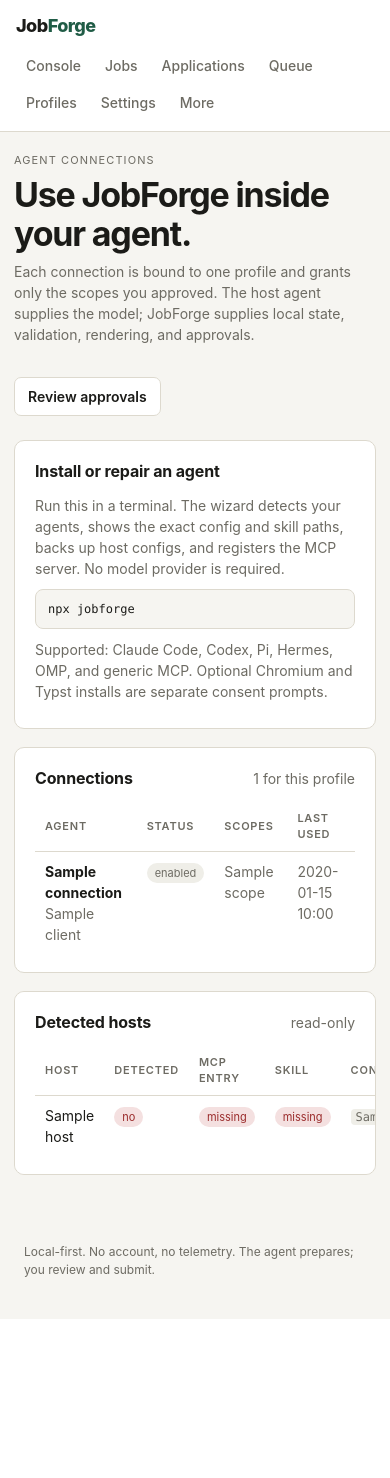
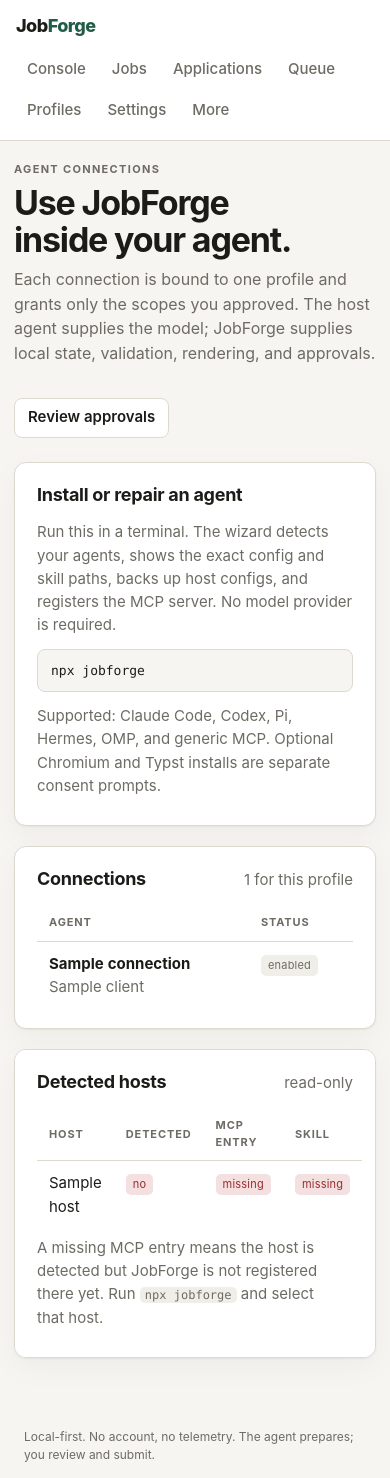
Before and after one commit to Taf0711/jobforge, a FastAPI app: template jobforge/web/templates/agents.html in a window 390 px wide. Shown: the top 1478 px of the page. Before the commit the page ends 1319 px from the top, so only its background shows below. Run offline with FastAPI, Linux system fonts and the light colour scheme; the template is opened without the code that fills it: most values are stand-ins (such as "Sample title", 1, 10 or a date in 2020); parts of the project's set-up code (start-up, migrations or seed data) failed here and were passed over.

Commit message:
Release v0.5.2: UI refinement
- Refine typography, OKLCH color, surfaces, spacing, table scanability, and status badges
- Add focus-visible, active, disabled, reduced-motion, skip link, and aria-current states
- Collapse job descriptions and replace raw artifact paths with readable states and PDF links

```diff
--- a/installer/package.json
+++ b/installer/package.json
@@ -1,6 +1,6 @@
 {
   "name": "jobforge",
-  "version": "0.5.1",
+  "version": "0.5.2",
   "description": "Install the JobForge local MCP server and Agent Skill into your coding agent.",
   "type": "module",
   "bin": {
--- a/jobforge/integrations/agents/mcp_server.py
+++ b/jobforge/integrations/agents/mcp_server.py
@@ -27,7 +27,7 @@
     try:
         return version("jobforge")
     except PackageNotFoundError:
-        return "0.5.1"
+        return "0.5.2"
 
 
 SERVER_VERSION = _server_version()
--- a/jobforge/quality.py
+++ b/jobforge/quality.py
@@ -188,7 +188,7 @@
         name="resume",
         passed=True,
         severity=BLOCKER,
-        detail=path,
+        detail="resume present",
     )
 
 
@@ -279,7 +279,7 @@
         name="cover_letter",
         passed=True,
         severity=WARNING,
-        detail=path,
+        detail="cover letter present",
     )
 
 
--- a/jobforge/web/app.py
+++ b/jobforge/web/app.py
@@ -410,7 +410,7 @@
             profile.id,
             min_score=ctx["prefs"].min_match,
             one_per_company=ctx["prefs"].one_application_per_company,
-            limit=10,
+            limit=6,
         )
         graph = services.load_network(cfg)
         if graph:
@@ -420,8 +420,8 @@
                 )
                 job["warm_channel"] = warm["channel"]
                 job["warm_score"] = warm["score"]
-        apps = db.list_applications(conn, profile.id, limit=8)
-        runs = db.list_runs(conn, 6)
+        apps = db.list_applications(conn, profile.id, limit=6)
+        runs = db.list_runs(conn, 5)
         agent_connections = [
             item
             for item in db.list_agent_connections(conn)
@@ -438,7 +438,7 @@
             operation["job_company"] = job.company if job else ""
             operation["job_title"] = job.title if job else ""
         github_lead_jobs = db.list_jobs(
-            conn, profile.id, source="github_jobs", min_score=0, limit=5
+            conn, profile.id, source="github_jobs", min_score=0, limit=3
         )
         github_lead_count = conn.execute(
             "SELECT COUNT(*) AS n FROM jobs WHERE source='github_jobs'"
--- a/jobforge/web/static/app.css
+++ b/jobforge/web/static/app.css
@@ -1,52 +1,89 @@
 :root {
-  --bg: #f6f5f1;
-  --surface: #ffffff;
-  --surface-2: #efeee8;
-  --ink: #1b1b18;
-  --muted: #6d6b63;
-  --line: #ddd9ce;
-  --accent: #205c46;
-  --accent-2: #e7f0ea;
-  --warn: #8a5a12;
-  --bad: #9b2c2c;
-  --good: #1f6b45;
-  --radius: 10px;
+  --bg: oklch(0.970 0.005 95.1);
+  --surface: oklch(1 0 0);
+  --surface-2: oklch(0.948 0.008 98.9);
+  --surface-3: oklch(0.932 0.010 96);
+  --ink: oklch(0.221 0.006 106.9);
+  --muted: oklch(0.527 0.013 95.3);
+  --line: oklch(0.885 0.015 90.2);
+  --line-soft: oklch(0.943 0.010 93.6);
+  --accent: oklch(0.429 0.072 165.6);
+  --accent-hover: oklch(0.373 0.063 166.6);
+  --accent-2: oklch(0.947 0.012 157.0);
+  --accent-line: oklch(0.879 0.026 161.9);
+  --warn: oklch(0.509 0.103 70.8);
+  --warn-soft: oklch(0.946 0.029 84.6);
+  --bad: oklch(0.465 0.147 24.9);
+  --bad-soft: oklch(0.923 0.022 17.6);
+  --good: oklch(0.471 0.096 157.3);
+  --good-soft: oklch(0.940 0.022 160.2);
+  --info: oklch(0.420 0.080 280);
+  --info-soft: oklch(0.940 0.020 280);
+  --focus: oklch(0.720 0.070 165 / 0.55);
+  --shadow: 0 1px 2px oklch(0.221 0.006 106.9 / 0.05), 0 10px 30px oklch(0.221 0.006 106.9 / 0.04);
+  --radius: 12px;
   --mono: "SFMono-Regular", ui-monospace, Menlo, Consolas, monospace;
-  --sans: -apple-system, BlinkMacSystemFont, "Segoe UI", Roboto, Helvetica, Arial, sans-serif;
+  --sans: ui-sans-serif, -apple-system, BlinkMacSystemFont, "SF Pro Text", "Segoe UI Variable", "Segoe UI", Roboto, Helvetica, Arial, sans-serif;
+  --text-xs: 0.6875rem;
+  --text-sm: 0.8125rem;
+  --text-base: 0.9375rem;
+  --text-lg: 1.125rem;
+  --text-xl: 1.5rem;
+  --text-2xl: 2.125rem;
 }
 
 * { box-sizing: border-box; }
+html { scroll-behavior: smooth; }
 html, body { margin: 0; padding: 0; }
 body {
   background: var(--bg);
   color: var(--ink);
   font-family: var(--sans);
-  font-size: 14px;
-  line-height: 1.5;
+  font-size: var(--text-base);
+  line-height: 1.55;
+  font-synthesis: none;
+  font-optical-sizing: auto;
+  -webkit-font-smoothing: antialiased;
+  -moz-osx-font-smoothing: grayscale;
+  text-rendering: optimizeLegibility;
 }
-a { color: var(--accent); text-decoration: none; }
-a:hover { text-decoration: underline; }
-code { font-family: var(--mono); font-size: 12px; background: var(--surface-2); padding: 1px 5px; border-radius: 4px; }
+a { color: var(--accent); text-decoration: none; transition: color 150ms ease; }
+a:hover { text-decoration: underline; text-underline-offset: 2px; }
+code { font-family: var(--mono); font-size: 0.8em; background: var(--surface-2); padding: 1px 5px; border-radius: 5px; }
+::selection { background: var(--accent-2); color: var(--ink); }
+
+.skip-link {
+  position: absolute; inset-inline-start: 12px; top: -48px; z-index: 50;
+  padding: 9px 12px; border-radius: 8px; background: var(--ink); color: var(--surface);
+  font-weight: 600; transition: top 150ms ease;
+}
+.skip-link:focus { top: 12px; text-decoration: none; }
+
+table td, table th, .stat span, .score, .command { font-variant-numeric: tabular-nums; }
+h1, h2, h3 { text-wrap: balance; }
+p, .muted { text-wrap: pretty; }
 
 .topbar {
   display: flex; align-items: center; gap: 24px;
   padding: 14px 28px;
-  background: var(--surface);
+  background: color-mix(in oklch, var(--surface) 94%, transparent);
   border-bottom: 1px solid var(--line);
   position: sticky; top: 0; z-index: 10;
+  backdrop-filter: blur(10px);
 }
 .brand { font-weight: 800; font-size: 18px; letter-spacing: -0.03em; color: var(--ink); }
 .brand span { color: var(--accent); }
 .topbar nav { display: flex; gap: 4px; flex-wrap: wrap; }
 .topbar nav a {
-  color: var(--muted); padding: 6px 10px; border-radius: 999px; font-weight: 500;
+  color: var(--muted); padding: 7px 11px; border-radius: 8px; font-weight: 500;
+  transition: background-color 150ms ease, color 150ms ease;
 }
 .topbar nav a:hover { background: var(--surface-2); text-decoration: none; color: var(--ink); }
 .topbar nav a.active { background: var(--accent-2); color: var(--accent); }
 .nav-more { position: relative; }
 .nav-more summary {
-  list-style: none; cursor: pointer; color: var(--muted); padding: 6px 10px;
-  border-radius: 999px; font-weight: 500;
+  list-style: none; cursor: pointer; color: var(--muted); padding: 7px 11px;
+  border-radius: 8px; font-weight: 500; transition: background-color 150ms ease, color 150ms ease;
 }
 .nav-more summary::-webkit-details-marker { display: none; }
 .nav-more summary:hover, .nav-more summary.active { background: var(--surface-2); color: var(--ink); }
@@ -64,62 +101,64 @@
 
 .flash {
   max-width: 1180px; margin: 16px auto 0; padding: 10px 14px;
-  background: var(--accent-2); color: var(--accent); border: 1px solid #c9ddd2;
+  background: var(--accent-2); color: var(--accent); border: 1px solid var(--accent-line);
   border-radius: var(--radius); font-size: 13px;
 }
 
-h1 { font-size: 30px; letter-spacing: -0.035em; margin: 0 0 6px; line-height: 1.15; }
-h2 { font-size: 16px; margin: 0; letter-spacing: -0.01em; }
-h3 { font-size: 13px; margin: 18px 0 6px; text-transform: uppercase; letter-spacing: 0.06em; color: var(--muted); }
+h1 { font-size: var(--text-xl); letter-spacing: -0.035em; margin: 0 0 6px; line-height: 1.12; }
+h2 { font-size: var(--text-lg); margin: 0; letter-spacing: -0.015em; line-height: 1.3; }
+h3 { font-size: var(--text-xs); margin: 18px 0 6px; text-transform: uppercase; letter-spacing: 0.08em; color: var(--muted); font-weight: 650; }
 p { margin: 8px 0; }
 .muted { color: var(--muted); }
-.eyebrow { text-transform: uppercase; letter-spacing: 0.1em; font-size: 11px; color: var(--muted); margin: 0 0 6px; }
-.empty { color: var(--muted); padding: 18px 0; }
+.eyebrow { text-transform: uppercase; letter-spacing: 0.12em; font-size: var(--text-xs); color: var(--muted); margin: 0 0 7px; font-weight: 650; }
+.empty { color: var(--muted); padding: 20px 0; }
 
 .hero { display: flex; align-items: flex-end; justify-content: space-between; gap: 24px; margin-bottom: 24px; }
-.hero h1 { font-size: 34px; }
-.hero .muted { max-width: 640px; }
+.hero h1 { font-size: var(--text-2xl); line-height: 1.08; }
+.hero .muted { max-width: 62ch; font-size: 1rem; }
 .page-head { display: flex; align-items: flex-start; justify-content: space-between; gap: 24px; margin-bottom: 20px; }
 .actions { display: flex; gap: 8px; flex-wrap: wrap; align-items: center; }
 
-.stats { display: grid; grid-template-columns: repeat(4, 1fr); gap: 12px; margin-bottom: 22px; }
-.stat { background: var(--surface); border: 1px solid var(--line); border-radius: var(--radius); padding: 16px 18px; }
-.stat span { display: block; font-size: 30px; font-weight: 800; letter-spacing: -0.04em; }
-.stat small { color: var(--muted); font-size: 12px; }
+.stats { display: grid; grid-template-columns: repeat(4, 1fr); gap: 14px; margin-bottom: 24px; }
+.stat { background: var(--surface); border: 1px solid var(--line); border-radius: var(--radius); padding: 18px 20px; box-shadow: var(--shadow); }
+.stat span { display: block; font-size: var(--text-2xl); font-weight: 800; letter-spacing: -0.045em; line-height: 1.05; }
+.stat small { color: var(--muted); font-size: var(--text-xs); letter-spacing: 0.04em; }
 
-.panel { background: var(--surface); border: 1px solid var(--line); border-radius: var(--radius); padding: 18px 20px; margin-bottom: 18px; }
-.panel-head { display: flex; align-items: baseline; justify-content: space-between; gap: 16px; margin-bottom: 12px; }
-.grid-2 { display: grid; grid-template-columns: 1fr 1fr; gap: 18px; }
-.grid-2 .panel { margin-bottom: 18px; }
-.console-grid { display: grid; grid-template-columns: 1.05fr 0.95fr; gap: 18px; }
-.console-grid .panel { margin-bottom: 18px; }
+.panel { background: var(--surface); border: 1px solid var(--line); border-radius: var(--radius); padding: 20px 22px; margin-bottom: 20px; box-shadow: var(--shadow); }
+.panel-head { display: flex; align-items: baseline; justify-content: space-between; gap: 16px; margin-bottom: 14px; }
+.grid-2 { display: grid; grid-template-columns: 1fr 1fr; gap: 20px; }
+.grid-2 .panel { margin-bottom: 20px; }
+.console-grid { display: grid; grid-template-columns: 1.05fr 0.95fr; gap: 20px; }
+.console-grid .panel { margin-bottom: 20px; }
 .command {
-  margin: 10px 0; padding: 10px 12px; overflow-x: auto;
+  margin: 12px 0; padding: 11px 13px; overflow-x: auto;
   background: var(--bg); border: 1px solid var(--line); border-radius: 8px;
-  font-family: var(--mono); font-size: 12px;
+  font-family: var(--mono); font-size: var(--text-sm); line-height: 1.5;
 }
-.quick-actions { display: flex; gap: 8px; flex-wrap: wrap; align-items: center; }
+.quick-actions { display: flex; gap: 9px; flex-wrap: wrap; align-items: center; }
 .quick-actions form { margin: 0; }
 
 table { width: 100%; border-collapse: collapse; }
-th { text-align: left; font-size: 11px; text-transform: uppercase; letter-spacing: 0.07em; color: var(--muted); font-weight: 600; padding: 8px 10px; border-bottom: 1px solid var(--line); }
-td { padding: 9px 10px; border-bottom: 1px solid #eeece5; vertical-align: top; }
+th { text-align: left; font-size: var(--text-xs); text-transform: uppercase; letter-spacing: 0.08em; color: var(--muted); font-weight: 650; padding: 9px 12px; border-bottom: 1px solid var(--line); }
+td { padding: 10px 12px; border-bottom: 1px solid var(--line-soft); vertical-align: top; }
+tbody tr { transition: background-color 140ms ease; }
+tbody tr:hover td { background: var(--surface-2); }
 tr:last-child td { border-bottom: 0; }
-table.compact td { padding: 6px 8px; font-size: 13px; }
-.gaprow td { background: #fdf8ee; }
+table.compact td { padding: 7px 9px; font-size: var(--text-sm); }
+.gaprow td { background: var(--warn-soft); }
 
-.score { display: inline-block; min-width: 38px; text-align: center; padding: 3px 7px; border-radius: 7px; font-weight: 800; font-size: 12px; background: var(--surface-2); }
-.score.strong { background: #dff0e6; color: var(--good); }
-.score.ok { background: #f6ecd8; color: var(--warn); }
-.score.weak { background: #f4e0e0; color: var(--bad); }
+.score { display: inline-block; min-width: 38px; text-align: center; padding: 3px 7px; border-radius: 8px; font-weight: 800; font-size: var(--text-sm); background: var(--surface-2); }
+.score.strong { background: var(--good-soft); color: var(--good); }
+.score.ok { background: var(--warn-soft); color: var(--warn); }
+.score.weak { background: var(--bad-soft); color: var(--bad); }
 .score.big { font-size: 26px; min-width: 62px; padding: 6px 10px; }
 
-.pill { display: inline-block; padding: 2px 8px; border-radius: 999px; background: var(--surface-2); color: var(--muted); font-size: 11px; text-transform: lowercase; }
-.pill.bad { background: #f4e0e0; color: var(--bad); }
-.cat-interview { background: #dff0e6; color: var(--good); }
-.cat-offer { background: #d8efe1; color: #145c3b; }
-.cat-rejection { background: #f4e0e0; color: var(--bad); }
-.cat-verification { background: #e7e9f6; color: #33428a; }
+.pill { display: inline-block; padding: 2px 7px; border-radius: 5px; background: var(--surface-2); color: var(--muted); font-size: var(--text-xs); letter-spacing: 0.02em; }
+.pill.bad { background: var(--bad-soft); color: var(--bad); }
+.cat-interview { background: var(--good-soft); color: var(--good); }
+.cat-offer { background: var(--good-soft); color: var(--good); }
+.cat-rejection { background: var(--bad-soft); color: var(--bad); }
+.cat-verification { background: var(--info-soft); color: var(--info); }
 
 .meter-row { display: grid; grid-template-columns: 120px 1fr 48px; gap: 10px; align-items: center; margin: 8px 0; font-size: 13px; }
 .meter { height: 7px; border-radius: 999px; background: var(--surface-2); overflow: hidden; }
@@ -137,22 +176,30 @@
 form.stack .row { display: grid; grid-template-columns: 1fr 1fr; gap: 12px; }
 input, select, textarea {
   font: inherit; color: var(--ink); background: var(--surface);
-  border: 1px solid var(--line); border-radius: 7px; padding: 8px 10px; min-width: 0;
+  border: 1px solid var(--line); border-radius: 8px; padding: 8px 10px; min-width: 0; min-height: 40px;
+  transition: border-color 150ms ease, box-shadow 150ms ease;
 }
-input:focus, select:focus, textarea:focus { outline: 2px solid #b9d6c7; border-color: var(--accent); }
+input:hover, select:hover, textarea:hover { border-color: var(--accent-line); }
+input:focus, select:focus, textarea:focus { outline: none; border-color: var(--accent); box-shadow: 0 0 0 3px var(--focus); }
 input[type="file"] { padding: 7px; }
 input[type="checkbox"] { width: 16px; height: 16px; }
 
 button, .button {
   font: inherit; font-weight: 600; cursor: pointer;
   border: 1px solid var(--line); background: var(--surface); color: var(--ink);
-  padding: 8px 13px; border-radius: 7px; text-decoration: none; display: inline-block;
+  padding: 8px 13px; border-radius: 8px; text-decoration: none; display: inline-block;
+  min-height: 40px; line-height: 1.35;
+  transition: background-color 150ms ease, border-color 150ms ease, color 150ms ease, transform 120ms ease;
 }
 button:hover, .button:hover { background: var(--surface-2); text-decoration: none; }
+button:active, .button:active { transform: scale(0.96); }
+button:focus-visible, .button:focus-visible, a:focus-visible, summary:focus-visible {
+  outline: 2px solid var(--accent); outline-offset: 2px;
+}
 button:disabled, button[disabled] { opacity: 0.45; cursor: not-allowed; }
 button:disabled:hover, button[disabled]:hover { background: var(--surface); }
-button.primary { background: var(--accent); color: white; border-color: var(--accent); }
-button.primary:hover { background: #174b39; }
+button.primary { background: var(--accent); color: var(--surface); border-color: var(--accent); }
+button.primary:hover { background: var(--accent-hover); border-color: var(--accent-hover); }
 button.ghost { background: transparent; color: var(--muted); }
 form.inline { display: inline; }
 
--- a/jobforge/web/templates/agents.html
+++ b/jobforge/web/templates/agents.html
@@ -23,14 +23,14 @@
   <div class="panel-head"><h2>Connections</h2><span class="muted">{{ connections|length }} for this profile</span></div>
   {% if connections %}
   <table>
-    <thead><tr><th>Agent</th><th>Status</th><th>Scopes</th><th>Last used</th></tr></thead>
+    <thead><tr><th>Agent</th><th>Status</th><th class="col-scopes">Scopes</th><th class="col-last-used">Last used</th></tr></thead>
     <tbody>
     {% for connection in connections %}
       <tr>
         <td><strong>{{ connection.label or connection.client }}</strong><br><span class="muted">{{ connection.client }}</span></td>
         <td><span class="pill {{ '' if connection.enabled else 'bad' }}">{{ 'enabled' if connection.enabled else 'disabled' }}</span></td>
-        <td class="muted">{{ connection.scopes|join(', ') }}</td>
-        <td class="muted">{{ connection.last_used_at[:16] if connection.last_used_at else 'never' }}</td>
+        <td class="muted col-scopes">{{ connection.scopes|join(', ') }}</td>
+        <td class="muted col-last-used">{{ connection.last_used_at[:16] if connection.last_used_at else 'never' }}</td>
       </tr>
     {% endfor %}
     </tbody>
@@ -44,7 +44,7 @@
   <div class="panel-head"><h2>Detected hosts</h2><span class="muted">read-only</span></div>
   {% if hosts %}
   <table>
-    <thead><tr><th>Host</th><th>Detected</th><th>MCP entry</th><th>Skill</th><th>Config</th></tr></thead>
+    <thead><tr><th>Host</th><th>Detected</th><th>MCP entry</th><th>Skill</th><th class="col-config">Config</th></tr></thead>
     <tbody>
     {% for host in hosts %}
       <tr>
@@ -52,11 +52,12 @@
         <td><span class="pill {{ '' if host.detected else 'bad' }}">{{ 'yes' if host.detected else 'no' }}</span></td>
         <td><span class="pill {{ '' if host.config_entry_present else 'bad' }}">{{ 'installed' if host.config_entry_present else 'missing' }}</span></td>
         <td><span class="pill {{ '' if host.skill_installed else 'bad' }}">{{ 'installed' if host.skill_installed else 'missing' }}</span></td>
-        <td class="muted"><code>{{ host.config_path }}</code></td>
+        <td class="muted col-config"><code>{{ host.config_path }}</code></td>
       </tr>
     {% endfor %}
     </tbody>
   </table>
+  <p class="muted">A missing MCP entry means the host is detected but JobForge is not registered there yet. Run <code>npx jobforge</code> and select that host.</p>
   {% else %}
   <p class="empty">Host detection is unavailable.</p>
   {% endif %}
--- a/jobforge/web/templates/base.html
+++ b/jobforge/web/templates/base.html
@@ -42,12 +43,12 @@
     <span class="who">{{ profile.full_name or profile.name }}</span>
   </header>
 
-  {% if msg %}<div class="flash">{{ msg }}</div>{% endif %}
+  {% if msg %}<div class="flash" role="status">{{ msg }}</div>{% endif %}
   {% if setup_incomplete and not request.url.path.startswith('/setup') %}
   <div class="flash setup-flash">Setup is incomplete. <a href="/setup">Finish setup</a> to choose your sources and targets.</div>
   {% endif %}
 
-  <main>
+  <main id="main">
     {% block content %}{% endblock %}
   </main>
 
--- a/pyproject.toml
+++ b/pyproject.toml
@@ -4,7 +4,7 @@
 
 [project]
 name = "jobforge"
-version = "0.5.1"
+version = "0.5.2"
 description = "A local-first job search workbench: discover, score, tailor, fill, and track applications."
 readme = "README.md"
 requires-python = ">=3.11"
```
Also changed, not shown: other parts of jobforge/web/static/app.css (+24 -15 lines), other parts of jobforge/web/templates/base.html (+11 -10 lines), jobforge/web/templates/dashboard.html (+7 -7 lines), jobforge/web/templates/job_detail.html (+5 -3 lines), CHANGELOG.md, installer/package-lock.json.
